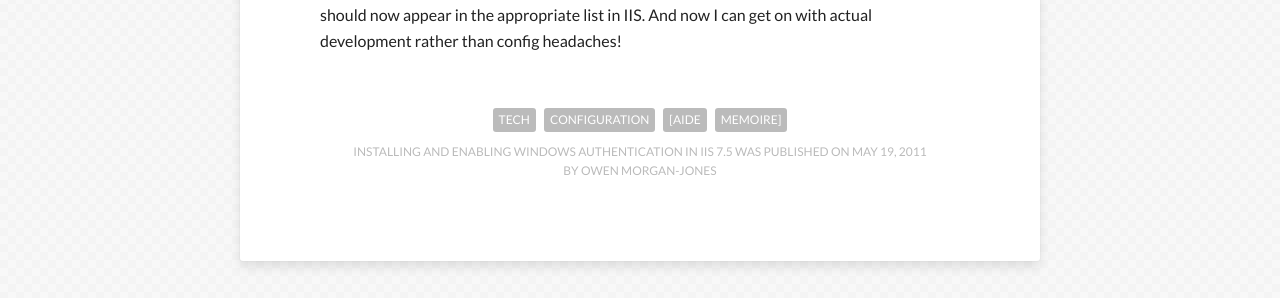
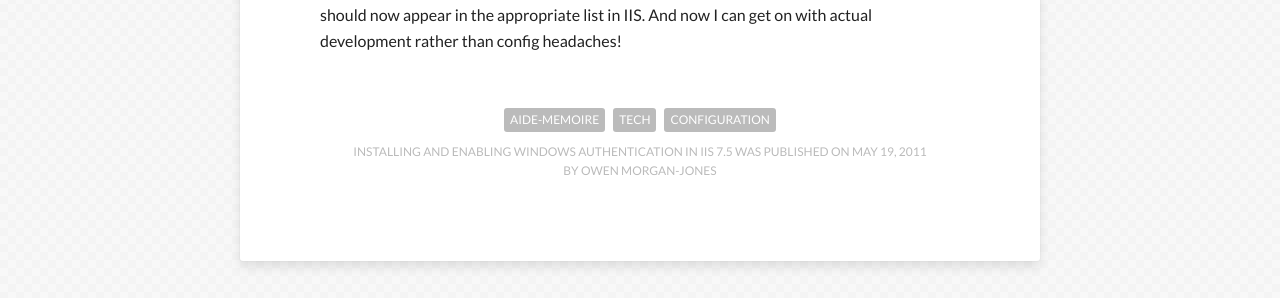
Before and after one commit to Sharkwald/sharkwald.github.io, a Jekyll site: the page built from _posts/2011-05-19-installing-and-enabling-windows-authentication-in-iis.md, in a window 1280 px wide. Shown: the part 1044-1342 px from the top of the page. Built offline with Jekyll 4.4.1, drawn with Linux system fonts in a browser that asks for light colours; nearby versions of some CDN libraries.

Commit message:
fiddling with composite word tags

```diff
--- a/_posts/2011-05-19-installing-and-enabling-windows-authentication-in-iis.md
+++ b/_posts/2011-05-19-installing-and-enabling-windows-authentication-in-iis.md
@@ -3,7 +3,7 @@ layout: post
 title:  "Installing and Enabling Windows Authentication in IIS 7.5"
 description: "A post to remind Owen HTF to do this."
 date:   2011-05-19 04:25:27
-tags: tech configuration [aide memoire]
+tags: aide-memoire tech configuration
 ---
 This post is intended to be one of a series of info dumps so I don&#8217;t forget any fiddly work-arounds, and may even be useful for anyone else facing similar issues.
 
```
